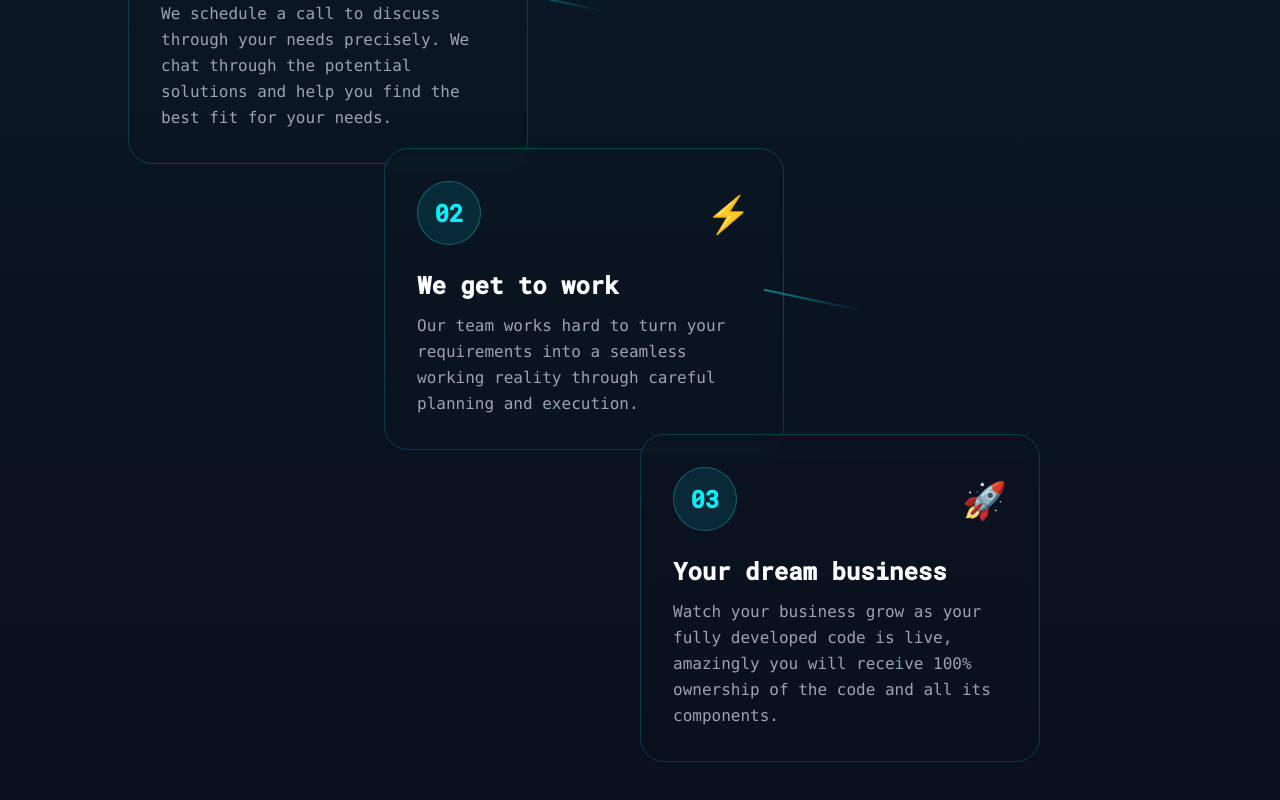
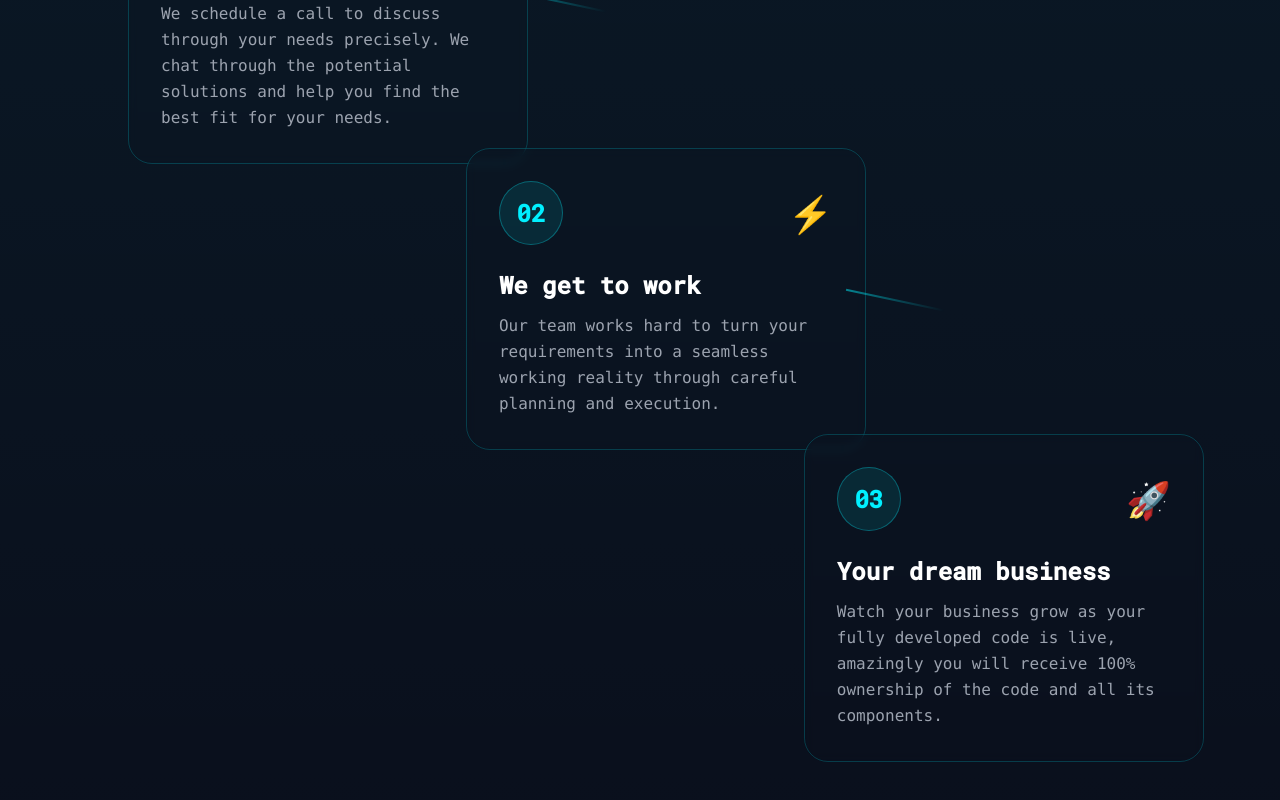
Before and after one commit to rahmsc/aiworkforce-landing, a Next.js app in the folder my-landing-page/: page / in a window 1280 px wide. Shown: the part 3370-4170 px from the top of the page. Built offline with nearby package versions, Linux system fonts and the light colour scheme.

Commit message:
Updated Movement on howitworks cards.

```diff
--- a/my-landing-page/src/components/HowItWorks.tsx
+++ b/my-landing-page/src/components/HowItWorks.tsx
@@ -45,17 +45,17 @@ const HowItWorks = () => {
           {steps.map((step, index) => (
             <motion.div
               key={step.number}
-              initial={{ opacity: 0, x: -50, y: -50 }}
+              initial={{ opacity: 0, x: 50, y: 50 }}
               whileInView={{ opacity: 1, x: 0, y: 0 }}
-              transition={{ duration: 0.5, delay: index * 0.2 }}
+              transition={{ duration: 0.2, delay: index * 0.2 }}
               whileHover={{ scale: 1.02 }}
               className={`
                 group relative bg-navy-800/50 rounded-3xl p-8 border border-cyber-blue/20
                 backdrop-blur-sm hover:border-cyber-blue/40 transition-all duration-300
                 md:w-[400px] mb-8 md:mb-0
                 ${index === 0 ? "md:ml-0 md:mt-0" : ""}
-                ${index === 1 ? "md:ml-[25%] md:-mt-4" : ""}
-                ${index === 2 ? "md:ml-[50%] md:-mt-4" : ""}
+                ${index === 1 ? "md:ml-[33%] md:-mt-4" : ""}
+                ${index === 2 ? "md:ml-[66%] md:-mt-4" : ""}
               `}
             >
               <div className="absolute inset-0 bg-cyber-blue/5 rounded-3xl opacity-0 group-hover:opacity-100 transition-opacity duration-300" />
```
